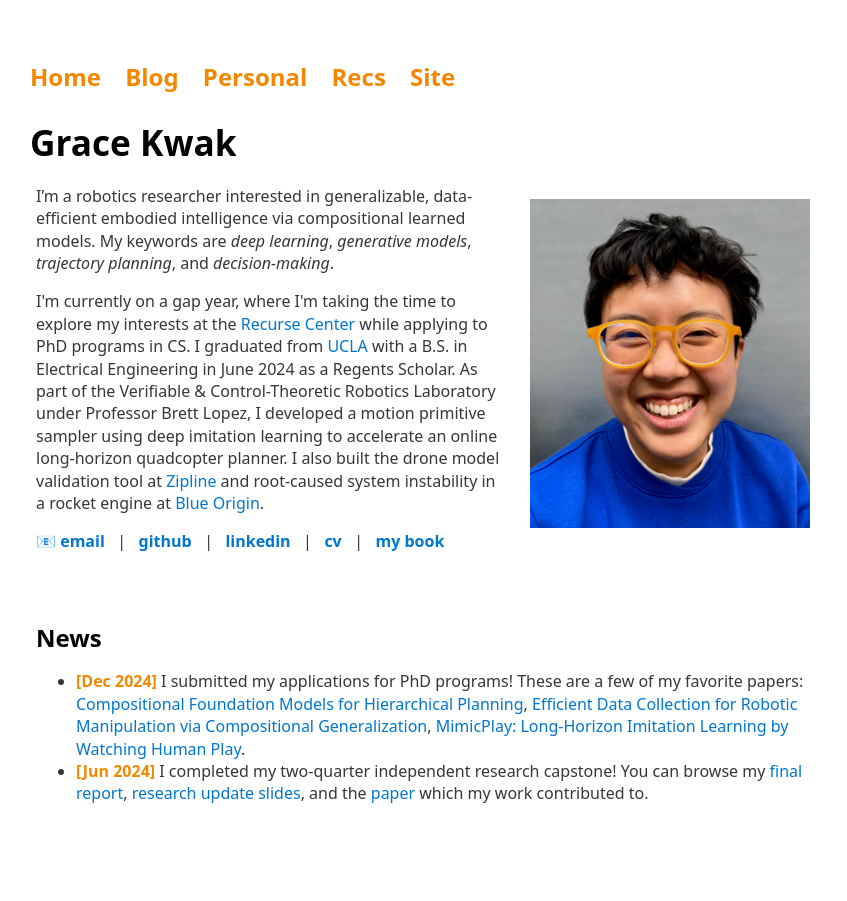
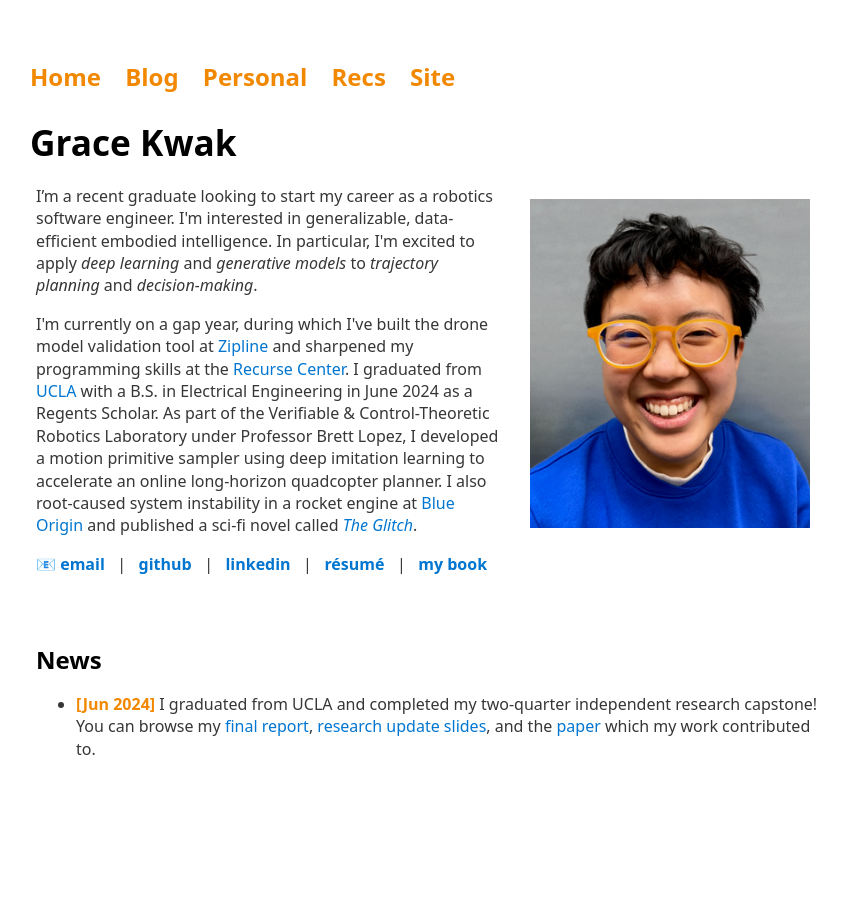
Before and after one commit to grkw/grkw.github.io, a Jekyll site: the page built from index.html, in a window 1280 px wide. Shown: the whole page, without its empty margins (210-1057 px from the left). Built offline with Jekyll 4.4.1, drawn with Linux system fonts in a browser that asks for light colours.

Commit message:
Update main page

```diff
--- a/index.html
+++ b/index.html
@@ -21,30 +21,31 @@ title: Grace Kwak
               <tr style="padding:0;text-align:left;">
                 <td style="vertical-align:middle;">
                   <p style="margin-top:0;">
-                    I’m a robotics researcher interested in generalizable, data-efficient
-                    embodied intelligence via compositional learned models. My keywords are <i>deep learning</i>,
-                    <i>generative models</i>, <i>trajectory planning</i>, and <i>decision-making</i>.
+                    I’m a recent graduate looking to start my career as a robotics software engineer. I'm
+                    interested in generalizable, data-efficient
+                    embodied intelligence. In particular, I'm excited to apply <i>deep learning</i> and
+                    <i>generative models</i> to <i>trajectory planning</i> and <i>decision-making</i>.
                   </p>
                   <p>
-                    I'm currently on a gap year, where I'm taking the time to explore my
-                    interests at the
-                    <a href="https://www.recurse.com/">Recurse Center</a> while applying to
-                    PhD programs in CS. I graduated from
+                    I'm currently on a gap year, during which I've built the drone model validation tool
+                    at <a href="https://www.flyzipline.com/">Zipline</a> and sharpened my programming skills at the <a
+                      href="https://www.recurse.com/">Recurse Center</a>. I graduated from
                     <a href="https://ucla.edu/">UCLA</a> with a B.S. in Electrical Engineering
                     in June 2024 as a Regents Scholar.
                     As part of the Verifiable & Control-Theoretic Robotics Laboratory under Professor Brett Lopez, I
                     developed a motion primitive sampler using deep imitation learning to accelerate an online
                     long-horizon quadcopter planner.
-                    I also built the drone model validation tool
-                    at <a href="https://www.flyzipline.com/">Zipline</a> and root-caused
+                    I also root-caused
                     system instability in a rocket engine at
-                    <a href="https://www.blueorigin.com/">Blue Origin</a>.
+                    <a href="https://www.blueorigin.com/">Blue Origin</a> and published a sci-fi novel called <a
+                      href="https://www.amazon.com/Glitch-Novel-Grace-Kwak/dp/1637306857?qid=&sr="><i>The
+                        Glitch</i></a>.
                   </p>
                   <p style="text-align:left;">
                     <a href="mailto:gracekwak@ucla.edu"><b>email</b></a> &nbsp;&nbsp;|&nbsp;&nbsp;
                     <a href="https://github.com/grkw"><b>github</b></a> &nbsp;&nbsp;|&nbsp;&nbsp;
                     <a href="https://www.linkedin.com/in/grace-j-kwak/"><b>linkedin</b></a> &nbsp;&nbsp;|&nbsp;&nbsp;
-                    <a href="/assets/pdf/cv.pdf"><b>cv</b></a> &nbsp;&nbsp;|&nbsp;&nbsp;
+                    <a href="/assets/pdf/Grace_Kwak_Resume.pdf"><b>résumé</b></a> &nbsp;&nbsp;|&nbsp;&nbsp;
                     <a href="https://www.amazon.com/Glitch-Novel-Grace-Kwak/dp/1637306857?qid=&sr="><b>my book</b></a>
                   </p>
                 </td>
@@ -66,17 +67,12 @@ title: Grace Kwak
                   <h2><b>News</b></h2>
                   <ul class="fa-ul">
                     <li>
-                      <p style="display:inline;color:#f18800;"><b>[Dec 2024]</b></p> I submitted my applications for PhD
-                      programs! These are a few of my favorite papers:
-                      <a href="https://arxiv.org/abs/2309.08587">Compositional Foundation Models for Hierarchical
-                        Planning</a>,
-                      <a href="https://arxiv.org/abs/2403.05110">Efficient Data Collection for Robotic Manipulation via
-                        Compositional Generalization</a>,
-                      <a href="https://arxiv.org/abs/2302.12422">MimicPlay: Long-Horizon Imitation Learning by Watching
-                        Human Play</a>.
-                    </li>
-                    <li>
-                      <p style="display:inline;color:#f18800;"><b>[Jun 2024]</b></p> I completed my two-quarter independent research capstone! You can browse my <a href="/assets/pdf/capstone_report.pdf">final report</a>, <a href="https://docs.google.com/presentation/d/1gLX9QPfOuHTSQCtCISJjY7ruSpFQj6g2e9HEk__Z6Ig/edit#slide=id.g2738337bf74_0_0">research update slides</a>, and the <a href="https://arxiv.org/abs/2412.21180">paper</a> which my work contributed to.</p>
+                      <p style="display:inline;color:#f18800;"><b>[Jun 2024]</b></p> I graduated from UCLA and completed
+                      my two-quarter independent research capstone! You can browse my <a
+                        href="/assets/pdf/capstone_report.pdf">final report</a>, <a
+                        href="https://docs.google.com/presentation/d/1gLX9QPfOuHTSQCtCISJjY7ruSpFQj6g2e9HEk__Z6Ig/edit#slide=id.g2738337bf74_0_0">research
+                        update slides</a>, and the <a href="https://arxiv.org/abs/2412.21180">paper</a> which my work
+                      contributed to.</p>
                     </li>
                   </ul>
                 </td>
```
Also changed, not shown: 2 other files.
